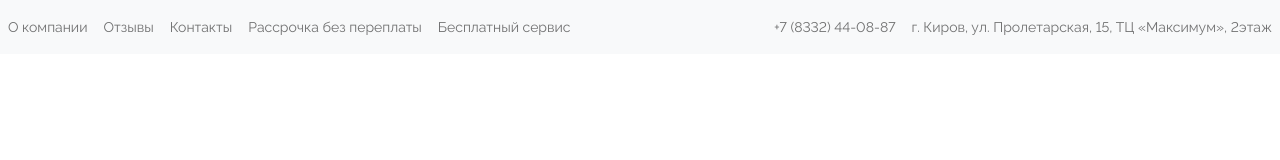
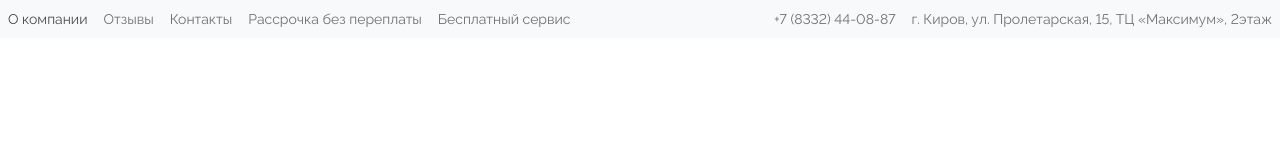
Before and after one commit to quanty-zero/online-clothing-store, a website: page app/parts/header.html in a window 1280 px wide. Drawn offline with nearby package versions, Linux system fonts and the light colour scheme; files that its build step writes are made by us from their sources; files whose address does not match are found by name.

Commit message:
Update _bootstrap-overriding.scss

```diff
--- a/app/styles/sass/_bootstrap-overriding.scss
+++ b/app/styles/sass/_bootstrap-overriding.scss
@@ -5,4 +5,13 @@ $font-size-base: .875rem;
 $line-height-base: 1.6;
 
 $text-muted: $muted-text-color;$text-muted: $muted-text-color;
+
+
+// NAVBAR
+
+$navbar-padding-y: unset;
+
+
+// MODULES
+
 @import 'bootstrap-modules/container'
```
